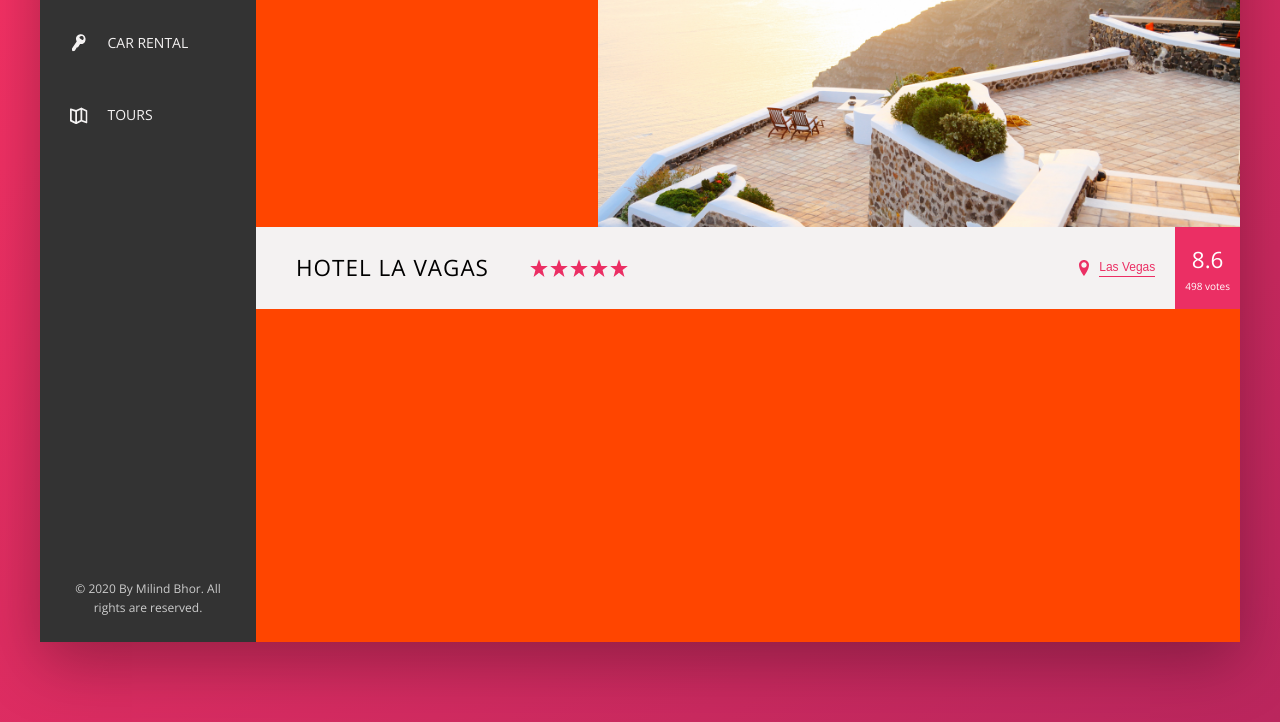
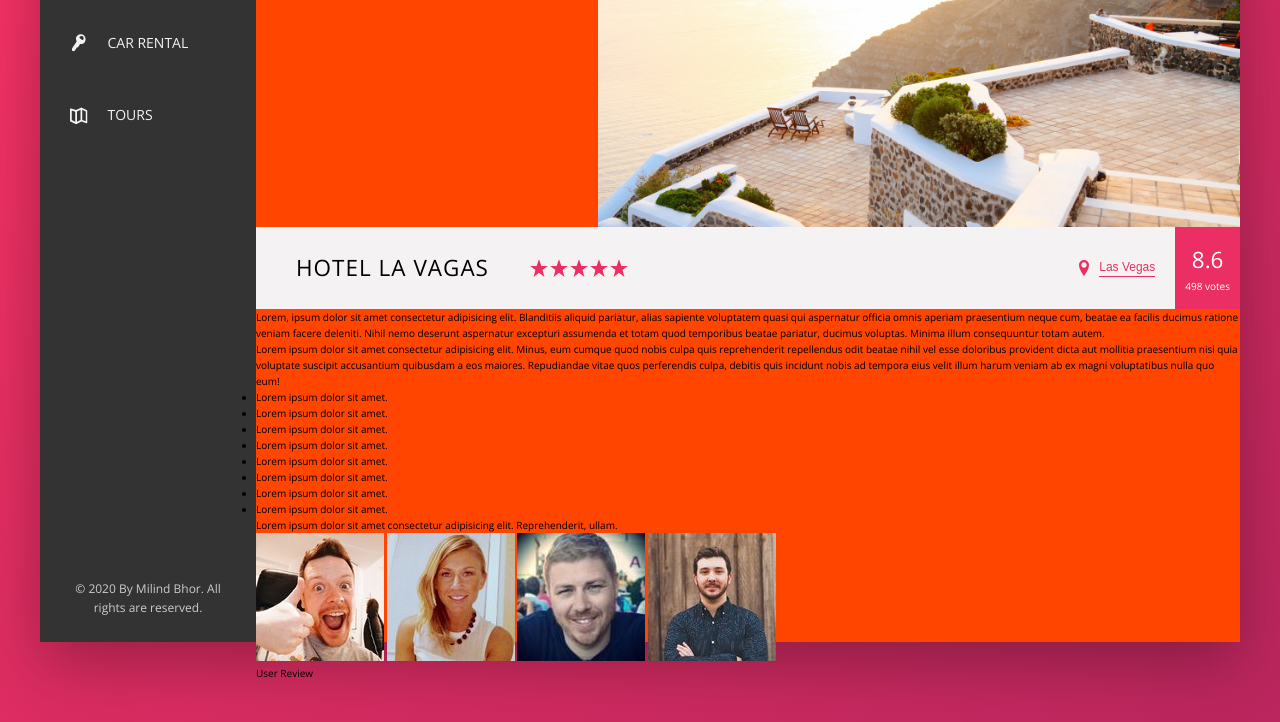
Before and after one commit to bhormilind/AdvancedCSS, a website: page TrilloProject/index.html in a window 1280 px wide. Shown: the part 308-1030 px from the top of the page. Drawn offline with nearby package versions, Linux system fonts and the light colour scheme.

Commit message:
Hotel Details Section: Template

```diff
--- a/TrilloProject/index.html
+++ b/TrilloProject/index.html
@@ -131,6 +131,42 @@
                         </div>
 
                     </div>
+
+                    <div class="details">
+                        <div class="description">
+                            <p class="paragraph">
+                                Lorem, ipsum dolor sit amet consectetur adipisicing elit. Blanditiis aliquid pariatur, alias sapiente voluptatem quasi qui aspernatur officia omnis aperiam praesentium neque cum, beatae ea facilis ducimus ratione veniam facere deleniti. Nihil nemo deserunt aspernatur excepturi assumenda et totam quod temporibus beatae pariatur, ducimus voluptas. Minima illum consequuntur totam autem.
+                            </p>
+                            <p class="paragraph">
+                                Lorem ipsum dolor sit amet consectetur adipisicing elit. Minus, eum cumque quod nobis culpa quis reprehenderit repellendus odit beatae nihil vel esse doloribus provident dicta aut mollitia praesentium nisi quia voluptate suscipit accusantium quibusdam a eos maiores. Repudiandae vitae quos perferendis culpa, debitis quis incidunt nobis ad tempora eius velit illum harum veniam ab ex magni voluptatibus nulla quo eum!
+
+                            </p>
+                            <ul class="list">
+                                <li class="list_item">Lorem ipsum dolor sit amet.</li>
+                                <li class="list_item">Lorem ipsum dolor sit amet.</li>
+                                <li class="list_item">Lorem ipsum dolor sit amet.</li>
+                                <li class="list_item">Lorem ipsum dolor sit amet.</li>
+                                <li class="list_item">Lorem ipsum dolor sit amet.</li>
+                                <li class="list_item">Lorem ipsum dolor sit amet.</li>
+                                <li class="list_item">Lorem ipsum dolor sit amet.</li>
+                                <li class="list_item">Lorem ipsum dolor sit amet.</li>
+                            </ul>
+                            <div class="recommend">
+                                <p class="recommend__count">
+                                    Lorem ipsum dolor sit amet consectetur adipisicing elit. Reprehenderit, ullam.
+                                </p>
+                                <div class="recommend__friends">
+                                    <img src="./img/user-1.jpg" alt="Friends Images" class="recommend__photo">
+                                    <img src="./img/user-2.jpg" alt="Friends Images" class="recommend__photo">
+                                    <img src="./img/user-3.jpg" alt="Friends Images" class="recommend__photo">
+                                    <img src="./img/user-4.jpg" alt="Friends Images" class="recommend__photo">
+                                </div>
+                            </div>
+                        </div>
+                        <div class="user-reviews">
+                            User Review
+                        </div>
+                    </div>
                 </main>
             </div>
         </div>
```
